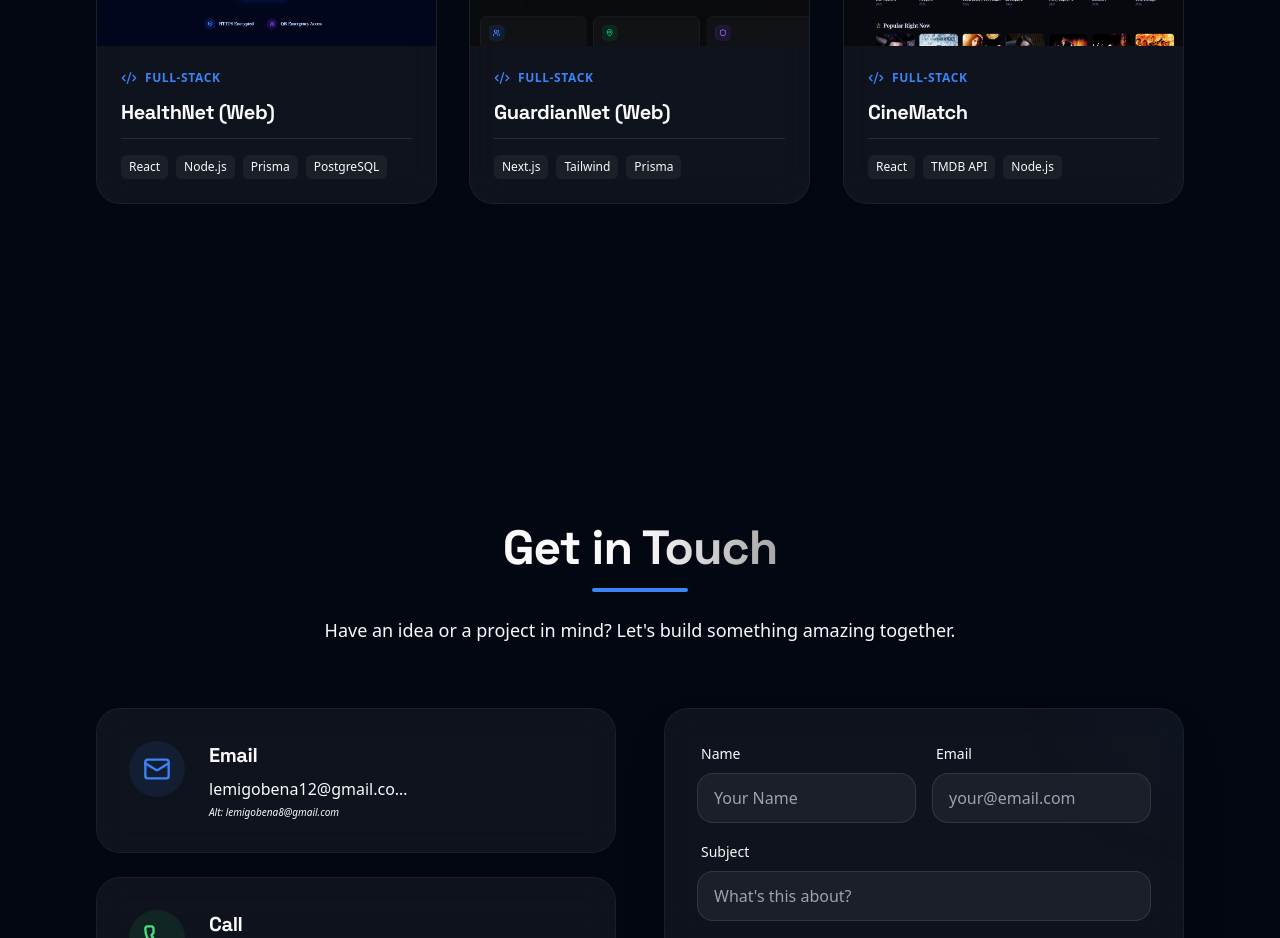
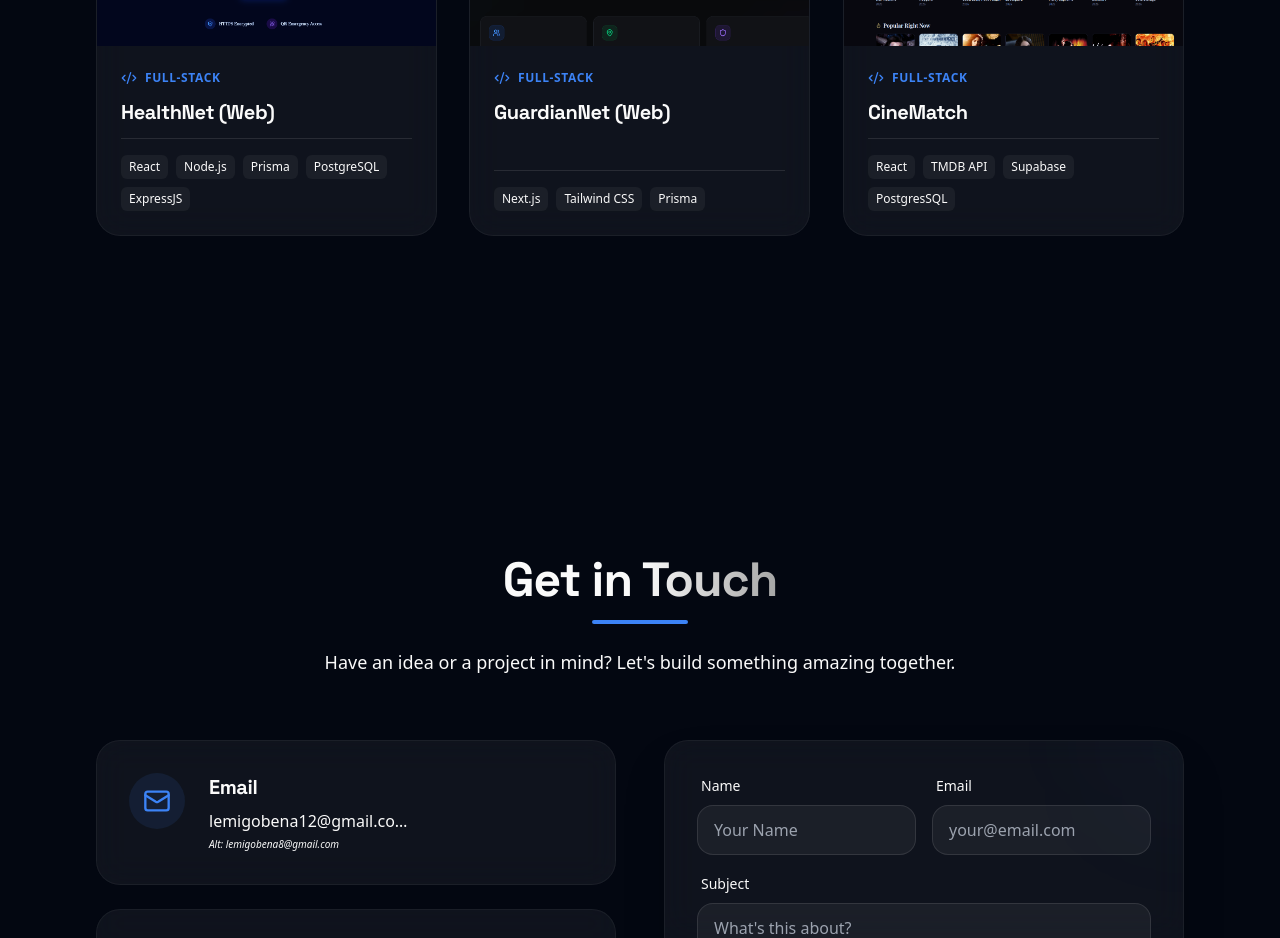
Before and after one commit to lemigobena/My-Portfolio, a React (Vite) app: page / in a window 1280 px wide. Shown: the part 7160-8098 px from the top of the page. Built offline with nearby package versions, Linux system fonts and the light colour scheme.

Commit message:
Tech-Stack

```diff
--- a/src/data/projects.js
+++ b/src/data/projects.js
@@ -7,7 +7,7 @@ export const projects = [
         solution: 'Built a unified, secure platform centralizing patient records and communication.',
         architecture: 'React frontend, Express/Node.js backend, PostgreSQL via Prisma.',
         description: 'Comprehensive hospital management system with patient records, doctor scheduling, and administrative dashboards.',
-        tags: ['React', 'Node.js', 'Prisma', 'PostgreSQL'],
+        tags: ['React', 'Node.js', 'Prisma', 'PostgreSQL', 'ExpressJS'],
         category: 'Full-Stack',
         featured: true,
         link: 'https://health-net-ethiopia.vercel.app/',
@@ -21,7 +21,7 @@ export const projects = [
         solution: 'Developed a cross-platform mobile application for the HealthNet ecosystem.',
         architecture: 'React Native / Expo with Supabase integration.',
         description: 'Patient-facing mobile application for the HealthNet ecosystem, enabling easy access to medical records.',
-        tags: ['React Native', 'Expo', 'Supabase'],
+        tags: ['React Native', 'Expo'],
         category: 'Mobile',
         link: 'https://github.com/lemigobena/My-Portfolio/releases/download/v1.0.0/HealthNet.apk',
         github: 'https://github.com/lemigobena/HealthNet-App.git',
@@ -34,7 +34,7 @@ export const projects = [
         solution: 'Built a real-time safety and security monitoring platform.',
         architecture: 'Next.js, Tailwind CSS, Prisma.',
         description: 'Safety and security monitoring platform for real-time alert management and user protection.',
-        tags: ['Next.js', 'Tailwind', 'Prisma'],
+        tags: ['Next.js', 'Tailwind CSS', 'Prisma'],
         category: 'Full-Stack',
         featured: true,
         link: 'https://myguardiannet.vercel.app/',
@@ -48,7 +48,7 @@ export const projects = [
         solution: 'Developed a high-performance mobile companion for security monitoring.',
         architecture: 'React Native with Firebase real-time integration.',
         description: 'Mobile companion for GuardianNet, providing instant security notifications and SOS features.',
-        tags: ['React Native', 'Firebase'],
+        tags: ['React Native', 'Expo'],
         category: 'Mobile',
         link: 'https://github.com/lemigobena/My-Portfolio/releases/download/v1.0.0/GuardianNet.apk',
         github: 'https://github.com/lemigobena/GuardianNet/tree/main/mobile',
@@ -61,7 +61,7 @@ export const projects = [
         solution: 'Engineering a premium multi-hotel management system with administrative dashboards.',
         architecture: 'React, Node.js, Prisma, PostgreSQL.',
         description: 'Premium multi-hotel management system allowing users to browse services and book luxury stays.',
-        tags: ['React', 'Node.js', 'PostgreSQL'],
+        tags: ['React', 'Node.js', 'PostgreSQL', 'Prisma'],
         category: 'Full-Stack',
         link: 'https://lf-hotels-7226.vercel.app/',
         github: 'https://github.com/lemigobena/LF-Hotels.git',
@@ -77,7 +77,7 @@ export const projects = [
         tags: ['React Native', 'Expo'],
         category: 'Mobile',
         link: 'https://github.com/lemigobena/My-Portfolio/releases/download/v1.0.0/LF-Hotels.apk',
-        github: 'https://github.com/lemigobena/LF-Hotels/tree/main/mobile.git',
+        github: 'https://github.com/lemigobena/LF-Hotels/tree/main/mobile',
         image: '/Images/LF_Hotels_App.png'
     },
     {
@@ -87,7 +87,7 @@ export const projects = [
         solution: 'AI-powered study assistant using LLMs to organize materials and generate quizzes.',
         architecture: 'Vite/React with PyTorch models for local inference.',
         description: 'AI-powered study assistant that helps students organize materials and generate quizzes.',
-        tags: ['Vite', 'React', 'PyTorch'],
+        tags: ['React', 'PyTorch', 'GeminiAI API', 'Node'],
         category: 'AI & Blockchain',
         link: 'https://my-study-front.vercel.app/',
         github: 'https://github.com/lemigobena/My-Study.git',
@@ -100,7 +100,7 @@ export const projects = [
         solution: 'A high-performance digital library management system.',
         architecture: 'React, Node.js, PostgreSQL.',
         description: 'Digital library management system for organizing and tracking book collections.',
-        tags: ['React', 'Node.js', 'PostgreSQL'],
+        tags: ['React', 'Node.js', 'PostgreSQL', 'Supabase'],
         category: 'Full-Stack',
         link: 'https://mylibravault.vercel.app/',
         github: 'https://github.com/lemigobena/mybookhub.git',
@@ -113,7 +113,7 @@ export const projects = [
         solution: 'Engineered a version control system in C++ from the ground up.',
         architecture: 'C++ with custom file system operations and hashing handles.',
         description: 'Custom implementation of a version control system in C++ to understand low-level Git internals.',
-        tags: ['C++', 'Data Structures', 'Systems'],
+        tags: ['C++', 'Data Structures', 'Git'],
         category: 'Engineering',
         github: 'https://github.com/lemigobena/DSA-MiniGit-Project.git',
         image: '/Images/MiniGit.png'
@@ -125,7 +125,7 @@ export const projects = [
         solution: 'Decentralized voting platform using blockchain to ensure immutability.',
         architecture: 'Blockchain core with React web interface.',
         description: 'Decentralized voting platform ensuring transparency and security in elections.',
-        tags: ['Blockchain', 'React', 'Solidity'],
+        tags: ['Blockchain', 'React', 'Solidity', 'Supabase'],
         category: 'AI & Blockchain',
         link: 'https://mydecentvote.vercel.app/',
         github: 'https://github.com/lemigobena/secure-ballot.git',
@@ -138,7 +138,7 @@ export const projects = [
         solution: 'Personalized recommendation engine utilizing TMDB data.',
         architecture: 'React with TMDB API integration.',
         description: 'Movie discovery and recommendation platform tailored to user preferences.',
-        tags: ['React', 'TMDB API', 'Node.js'],
+        tags: ['React', 'TMDB API', 'Supabase', 'PostgresSQL'],
         category: 'Full-Stack',
         featured: true,
         link: 'https://my-cine-match.vercel.app/',
@@ -152,7 +152,7 @@ export const projects = [
         solution: 'A collaboration hub with real-time project tracking.',
         architecture: 'React, Firebase, Tailwind CSS.',
         description: 'Collaboration hub for developers to find partners and manage project timelines.',
-        tags: ['React', 'Firebase', 'Tailwind'],
+        tags: ['React', 'Supabase', 'Tailwind', 'Google Apps', 'VS-Code Editor'],
         category: 'Full-Stack',
         link: 'https://myprojectforge.vercel.app/',
         github: 'https://github.com/lemigobena/lemi-your-ai-command-center.git',
@@ -177,7 +177,7 @@ export const projects = [
         solution: 'A streamlined booking platform with inventory and availability tracking.',
         architecture: 'React/Node.js architecture focusing on transaction integrity.',
         description: 'Streamlined booking platform for car rentals with inventory management.',
-        tags: ['React', 'Node.js', 'Express'],
+        tags: ['Java', 'JavaFX'],
         category: 'Full-Stack',
         github: 'https://github.com/lemigobena/Car-Rental-Java',
         image: '/Images/CarRental.png'
@@ -189,7 +189,7 @@ export const projects = [
         solution: 'An artistic and functional landing page architecture.',
         architecture: 'Lightweight React implementation with extreme focus on typography and aesthetics.',
         description: 'A minimalist project exploring the foundations of digital aesthetics and landing page architecture.',
-        tags: ['React', 'UI/UX', 'Design'],
+        tags: ['Full-Stack'],
         category: 'Full-Stack',
         github: 'https://github.com/lemigobena/THE-BEGINNING.git',
         image: '/Images/Beginnings.png'
@@ -226,7 +226,7 @@ export const projects = [
         solution: 'Created a Python-based utility for calculating and plotting influence lines for shear and moment.',
         architecture: 'Python, Matplotlib, NumPy.',
         description: 'Advanced engineering software for structural analysis, focusing on influence line diagrams for static loading.',
-        tags: ['Python', 'Engineering', 'Analysis'],
+        tags: ['Python', 'Engineering Physics', 'MATLAB'],
         category: 'Engineering',
         github: 'https://github.com/lemigobena/Beam-Analysis.git',
         image: '/Images/proj_beam_analyzer.png'
@@ -238,7 +238,7 @@ export const projects = [
         solution: 'Developed an automated solver using the slope-deflection method for multi-span beams.',
         architecture: 'Python, Matrix Operations.',
         description: 'High-precision structural analysis tool for solving indeterminate beams and calculating reactions and moments.',
-        tags: ['Python', 'Matrix Calculation', 'Engineering'],
+        tags: ['Python', 'Matrix Calculation', 'Engineering Physics', 'MATLAB'],
         category: 'Engineering',
         github: 'https://github.com/lemigobena/Slope-Deflection.git',
         image: '/Images/proj_slope_deflection.png'
@@ -274,7 +274,7 @@ export const projects = [
         solution: 'Designed an appetizing onboarding screen using high-quality food photography and bold UI.',
         architecture: 'Figma Food Tech Design.',
         description: 'A vibrant onboarding screen for a gourmet burger delivery application.',
-        tags: ['Figma', 'UI/UX', 'Landing Page'],
+        tags: ['Figma', 'UI/UX'],
         category: 'Web Design',
         link: 'https://www.figma.com/design/dbtJaK8VfV9WRJjIRnl3iE/Burger.com?t=mJsbbtnP4fWDXPYI-1',
         image: '/Images/burger_dashdish_figma_mockup.png'
@@ -286,7 +286,7 @@ export const projects = [
         solution: 'Developed a sleek, data-dense but clean user profile screen to enhance readability.',
         architecture: 'Figma Fintech UI Design.',
         description: 'Sleek mobile banking profile screen showcasing clean fintech aesthetics.',
-        tags: ['Figma', 'Fintech', 'UI Design'],
+        tags: ['Figma', 'UI Design'],
         category: 'Web Design',
         link: 'https://www.figma.com/design/0d5MVVXR02qgGw80A4vx5o/Blue-International-Bank?node-id=0-1&t=31sQyOT7QBCrC5gJ-1',
         image: '/Images/blue_bank_international_figma_mockup.png'
```
